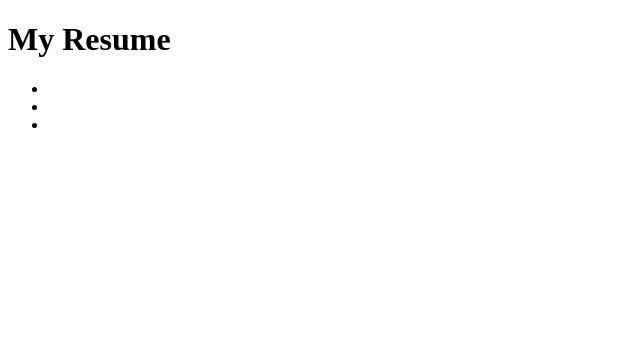
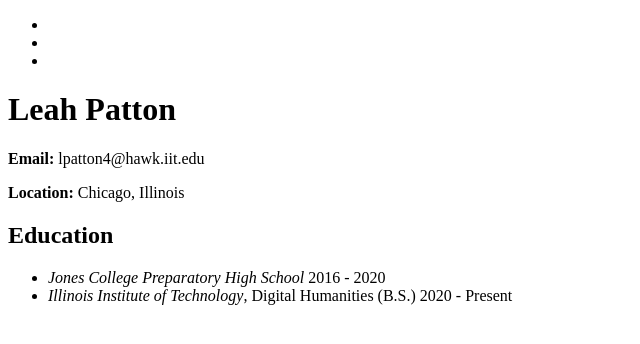
Before and after one commit to LPatton4/Proj1Homepage, a plain HTML site: page Resume.html in a window 1280 px wide. Shown: the whole page, without its empty margins (0-640 px from the left). Drawn offline with Linux system fonts and the light colour scheme.

Commit message:
Added education and contact info to resume

```diff
--- a/Resume.html
+++ b/Resume.html
@@ -6,12 +6,19 @@
 		<title>Project 1 Resume Page</title>
 	</head>
 	<body>
-		<h1>My Resume</h1>
 		<ul>
 			<li><!--link to homepage--></li>
 			<li><!--link to resume--></li>
 			<li><!--link to ballet class description page--></li>
 		</ul>
+		<h1>Leah Patton</h1>
+		<p><strong>Email:</strong> lpatton4@hawk.iit.edu</p>
+		<p><strong>Location:</strong> Chicago, Illinois</p>
+		<h2>Education</h2>
+		<ul>
+			<li><em>Jones College Preparatory High School</em> 2016 - 2020</li>
+			<li><em>Illinois Institute of Technology</em>, Digital Humanities (B.S.) 2020 - Present</li>
+		</ul>
 
 	</body>
 </html>
```
